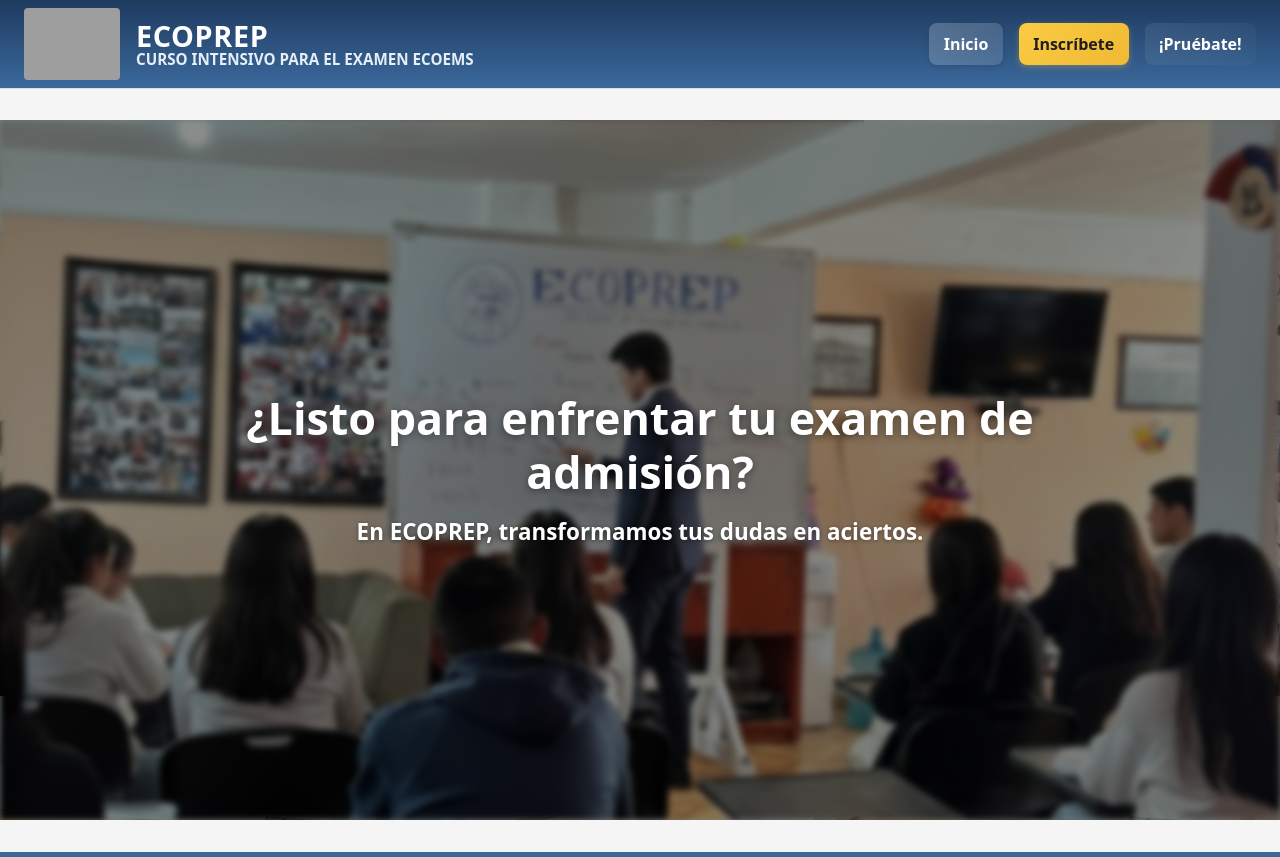
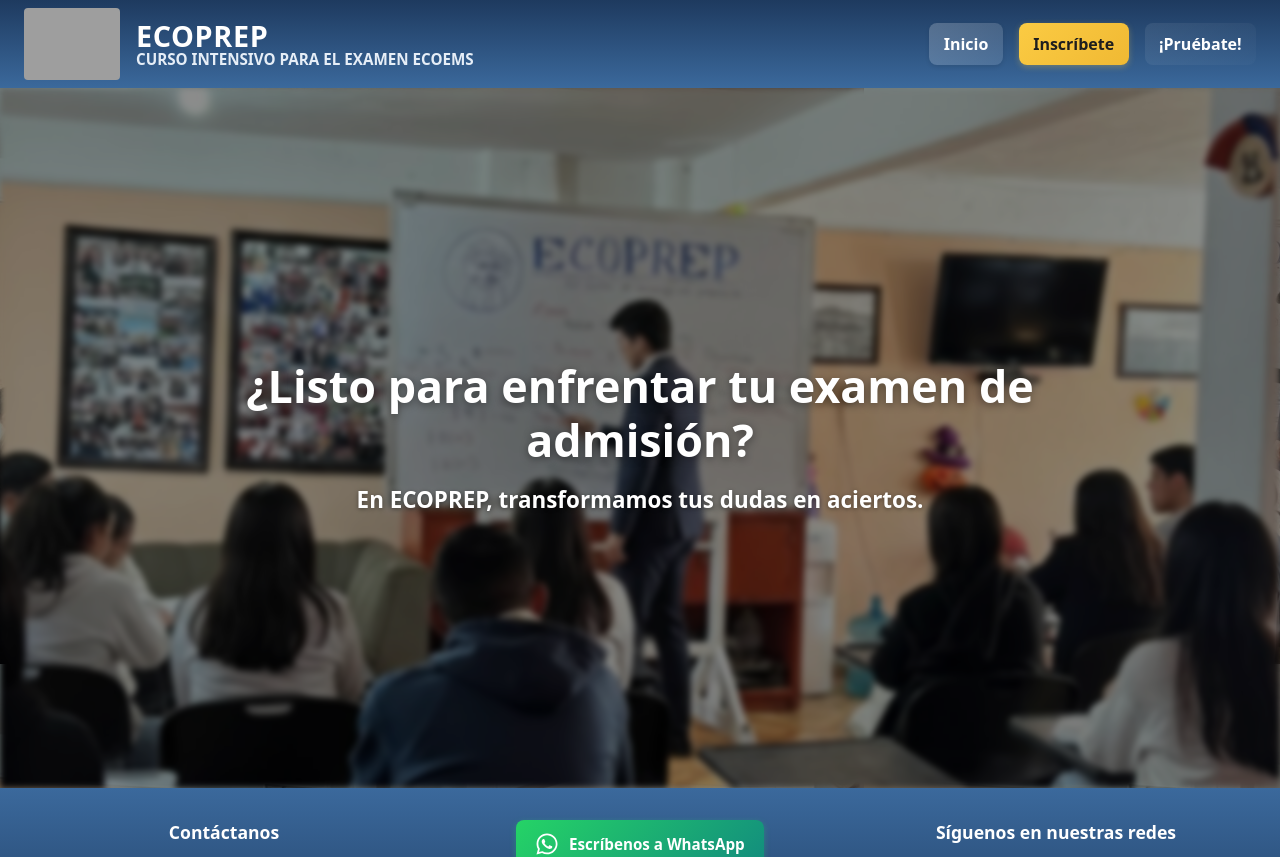
Before and after one commit to EseWey21/ecoprep, a React (Vite) app: page / in a window 1280 px wide. Shown: the top 857 px of the page. Built offline with nearby package versions, Linux system fonts and the light colour scheme; grey boxes are pictures that could not be loaded.

Commit message:
Alineacion

```diff
--- a/src/index.css
+++ b/src/index.css
@@ -21,9 +21,11 @@
 }
 
 main {
-  flex: 1;
-  display: flex;
-  flex-direction: column;
+	width: 100%;
+	padding: 0;
+	margin: 0;
+  	display: flex;
+  	flex-direction: column;
 }
 
 body {
--- a/src/pages/Inicio.css
+++ b/src/pages/Inicio.css
@@ -3,25 +3,27 @@
   padding: 0;
   max-width: 100%;
   margin: 0;
+  top: 0;
   width: 100%;
   height: 100%;
-  display: block;
+  display: flex;
+  flex-direction: column;
 }
 
 .ecp-page__title {
+  width: 100%;
   color: var(--ecp-text);
   font-size: 2.5rem;
   font-weight: 900;
-  margin: 0 0 1.5rem 0;
+  margin: 0 0 0 0;
   text-align: center;
 }
 
 /* Hero Section */
 .ecp-hero {
   position: relative;
-  width: 100vw;
+  width: 100%;
   margin-left: calc(-50vw + 50%);
-  margin-bottom: 0;
   height: 100%;
   min-height: 700px;
   display: flex;
--- a/src/pages/Inscribete.css
+++ b/src/pages/Inscribete.css
@@ -1,7 +1,6 @@
 /* Estilos para la página de Inscríbete */
 .ecp-page {
-  padding: 2rem 1.5rem;
-  max-width: 1200px;
+  padding: 0;
   margin: 0 auto;
 }
 
--- a/src/pages/Pruebate.css
+++ b/src/pages/Pruebate.css
@@ -1,7 +1,5 @@
 /* Estilos para la página de Pruébate */
 .ecp-page {
-  padding: 2rem 1.5rem;
-  max-width: 1200px;
   margin: 0 auto;
 }
 
```
